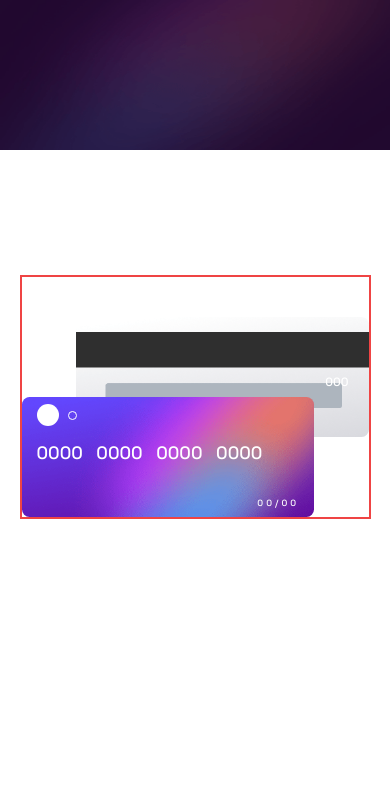
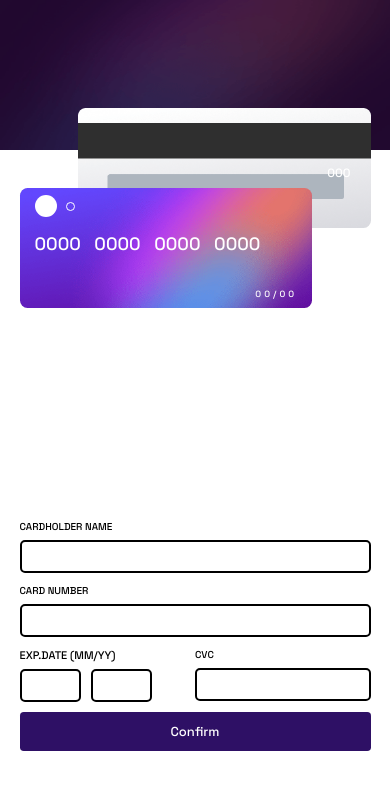
Before and after one commit to SouhailM07/interactive-card-details-form, a React (Vite) app: page / in a window 390 px wide. Shown: the top 790 px of the page. Built offline with nearby package versions, Linux system fonts and the light colour scheme.

Commit message:
[CardInfo] component is now / mbl RESPONSIVE /

```diff
--- a/src/components/CardInfo/CardInfo.tsx
+++ b/src/components/CardInfo/CardInfo.tsx
@@ -41,7 +41,7 @@ export default function CardInfo() {
 
   return (
     <>
-      <div className="lg:w-[30rem] md:w-[40vw] border-red-500 border-2">
+      <div className="lg:w-[30rem] md:w-[40vw] mbl:w-[90vw] xs:max-w-[40rem] ">
         <form
           action=""
           onSubmit={handleSubmit(submitData)}
@@ -83,18 +83,18 @@ export default function CardInfo() {
                 <input
                   type="number"
                   {...register("mm", { valueAsNumber: true })}
-                  className="w-[6.5vw] mr-[1rem]"
+                  className="md:w-[6.8vw] mr-[1rem] xs:w-[5rem] mbl:w-[35%]"
                   onChange={(e) => dispatch(addMM(e.target.value))}
                 />
                 <input
                   type="number"
                   {...register("yy", { valueAsNumber: true })}
-                  className="w-[6.5vw]"
+                  className="md:w-[6.8vw] xs:w-[5rem] mbl:w-[35%]"
                   onChange={(e) => dispatch(addYY(e.target.value))}
                 />
               </div>
               {errors.mm ? (
-                <span className="text-red-500">cant be blanc</span>
+                <span className="text-red-500 ">cant be blanc</span>
               ) : (
                 errors.yy && <span className="text-red-500">cant be blanc</span>
               )}
@@ -113,7 +113,7 @@ export default function CardInfo() {
           {/*  */}
           <button
             type="submit"
-            className="bg-violet-950 text-white w-full lg:py-[1rem] md:py-[1vw] rounded-md text-[1.3rem]"
+            className="bg-violet-950 text-white w-full lg:py-[1rem] md:py-[1vw] rounded-md text-[1.3rem] mbl:py-[1rem]"
           >
             Confirm
           </button>
--- a/src/components/Container/Container.tsx
+++ b/src/components/Container/Container.tsx
@@ -8,13 +8,13 @@ export default function Container() {
     <>
       <div
         id="container"
-        className="h-screen flex md:flex-row xs:flex-col items-center justify-around md:px-[4rem]"
+        className="h-screen flex md:flex-row mbl:flex-col items-center justify-around md:px-[4rem]"
       >
         <div id="container-cardsContainer" className="">
           <FrontCard />
           <BackCard />
         </div>
-        {/* <CardInfo /> */}
+        <CardInfo />
       </div>
     </>
   );
--- a/src/components/Container/container.css
+++ b/src/components/Container/container.css
@@ -5,7 +5,7 @@
 }
 
 #container-cardsContainer {
-  @apply flex  justify-between border-2 border-red-500;
+  @apply flex  justify-between;
   @apply md:h-[50vw] md:w-[47vw] lg:h-[38.5rem] lg:w-[39rem] md:flex-col mbl:flex-col-reverse  xs:w-[30rem] mbl:w-[90vw];
   @apply md:mr-[2rem] md:top-[0] mbl:top-[-2.5rem] relative;
 }
```
